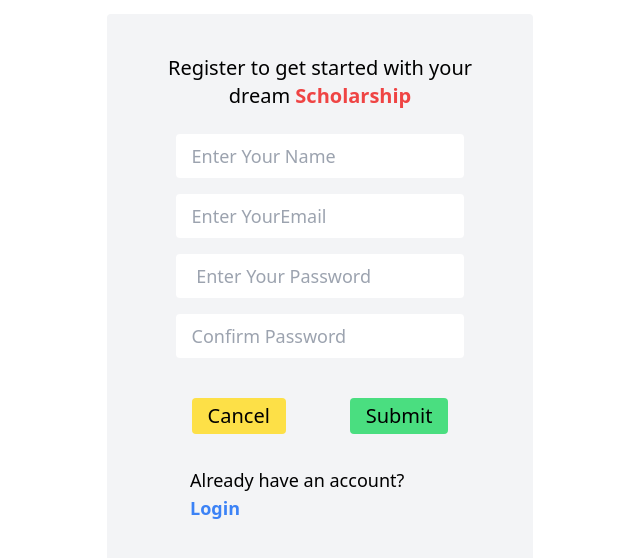
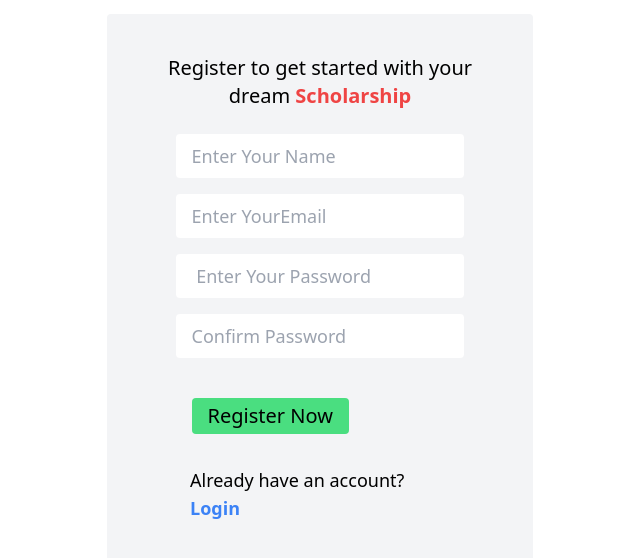
Before and after one commit to Mr-Nnobody/Scholar, a React (Vite) app in the folder frontend/: page / in a window 1280 px wide. Shown: the part 112-670 px from the top of the page, without its empty margins (320-960 px from the left). Built offline with nearby package versions, Linux system fonts and the light colour scheme.

Commit message:
completed sign up page with common practices

```diff
--- a/frontend/package.json
+++ b/frontend/package.json
@@ -12,7 +12,8 @@
   "dependencies": {
     "axios": "^1.12.2",
     "react": "^19.1.1",
-    "react-dom": "^19.1.1"
+    "react-dom": "^19.1.1",
+    "react-hook-form": "^7.65.0"
   },
   "devDependencies": {
     "@eslint/js": "^9.35.0",
--- a/frontend/src/components/auth/sign-up.jsx
+++ b/frontend/src/components/auth/sign-up.jsx
@@ -1,10 +1,19 @@
-import React from "react";
+
+import React, { useState }  from "react";
 
 export default function SignUp() {
 
-// const handleSubmit = onclick{
+const [name, setName] = useState('')
+const [email, setEmail] = useState('')
+const [password, setPassword] = useState('')
 
-// }
+const handleSubmit =  (e) => {
+  e.preventDefault()
+
+  console.log(`userName: ${name} email: ${email} password: ${password}`)
+// API call to backend
+
+}
 
   return (
     <div class="flex justify-center items-center h-screen">
@@ -18,28 +27,41 @@ export default function SignUp() {
           <input
             class="my-2 p-2 rounded focus:outline-none focus:ring-sky-200 focus:ring-2 pl-4 text-lg"
             type="text"
+            name="userName"
+            value={name}
+            onChange={(e)=> {setName(e.target.value)}}
+            required
             placeholder="Enter Your Name"
           />
           <input
             class="my-2 p-2 rounded focus:outline-none focus:ring-sky-200 focus:ring-2 pl-4 text-lg"
             type="email"
+            name="userEmail"
+            autoComplete="email"
+            value={email}
+            onChange={(e) => {setEmail(e.target.value)}}
+            required
             placeholder="Enter YourEmail"
-          />
+            />
           <input
             class="my-2 p-2 rounded focus:outline-none focus:ring-sky-200 focus:ring-2 pl-4 text-lg"
             type="password"
+            name="password"
+            minLength={8}
+            value={password}
+            onChange={(e) => {setPassword(e.target.value)}}
+            required
             placeholder=" Enter Your Password"
           />
           <input
             class="my-2 p-2 rounded focus:outline-none focus:ring-sky-200 focus:ring-2 pl-4 text-lg"
             type="password"
+            required
             placeholder="Confirm Password"
-          /> <div class="flex w-full mx-auto my-8 justify-between px-4 text-xl ">
-          <button type="button" class="px-4 py-1 rounded bg-yellow-300">
-            Cancel
-          </button>
-          <button type="submit" class="bg-green-400 rounded px-4 py-1">
-            Submit
+          /> <div class=" w-full  my-8  px-4 text-xl ">
+
+          <button type="submit" class="bg-green-400 rounded px-4 py-1" onClick={handleSubmit}>
+            Register Now
           </button>
         </div>
         </ form>
```
Also changed, not shown: 1 other file (tests, documents, lock files or other folders).
